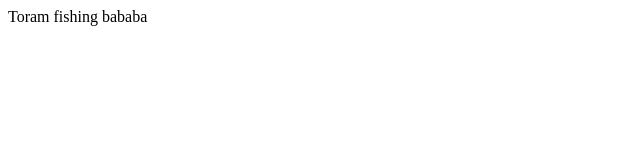
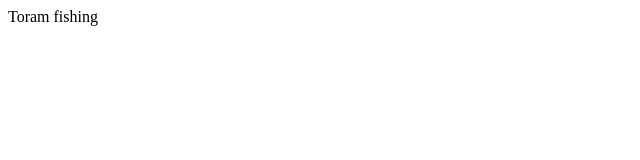
Before and after one commit to Leeyoungmin1/TORAM-TOBIO, a plain HTML site: page fishing.html in a window 1280 px wide. Shown: the full height of the page, 0-640 px from the left. Drawn offline with Linux system fonts and the light colour scheme.

Commit message:
깃허브 연결 실험

```diff
--- a/fishing.html
+++ b/fishing.html
@@ -6,6 +6,6 @@
     <title>Fishing_TOBIO</title>
   </head>
   <body>
-    Toram fishing bababa
+    Toram fishing
   </body>
 </html>
```
